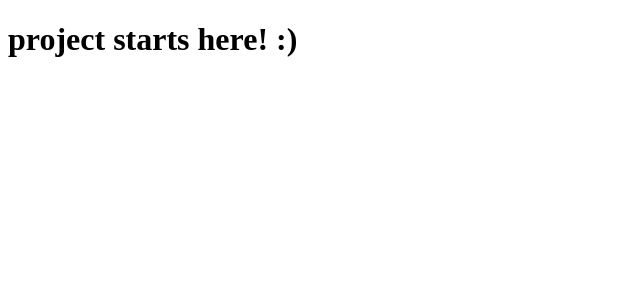
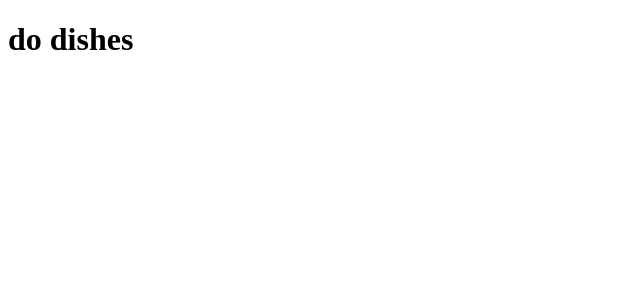
Before and after one commit to ZaneMeroff/vue_idea_box, a Vue app: page / in a window 1280 px wide. Shown: the top 300 px of the page, without its empty margins (0-640 px from the left). Built offline with nearby package versions, Linux system fonts and the light colour scheme.

Commit message:
Create 3 todos

```diff
--- a/src/App.vue
+++ b/src/App.vue
@@ -1,6 +1,6 @@
 <template>
   <div id="app">
-    <h1>project starts here! :)</h1>
+    <h1>{{ todos[0].title }}</h1>
   </div>
 </template>
 
@@ -10,6 +10,27 @@ export default {
   name: 'App',
   components: {
 
+  },
+  data() {
+    return {
+      todos: [
+        {
+          id: 1,
+          title: 'do dishes',
+          completed: false
+        },
+        {
+          id: 2,
+          title: 'do laundry',
+          completed: false
+        },
+        {
+          id: 2,
+          title: 'do work',
+          completed: false
+        }
+      ]
+    }
   }
 }
 </script>
```
